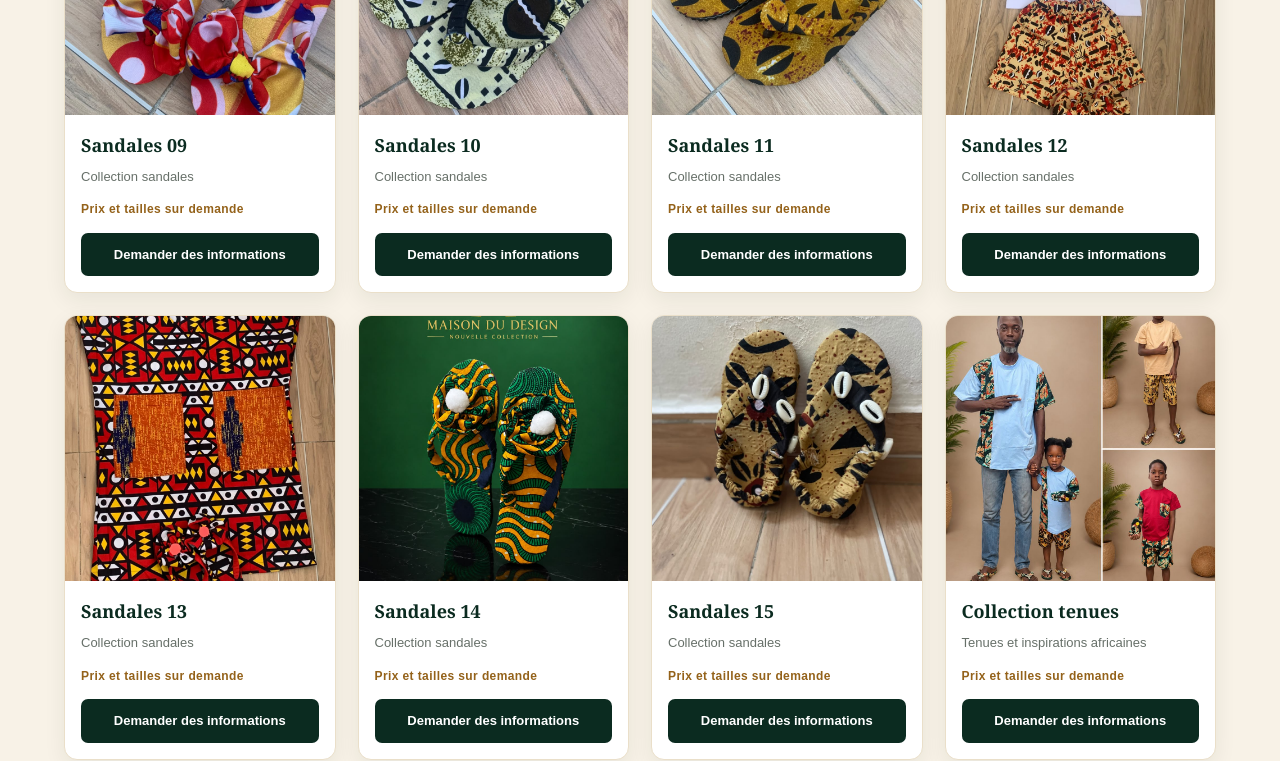
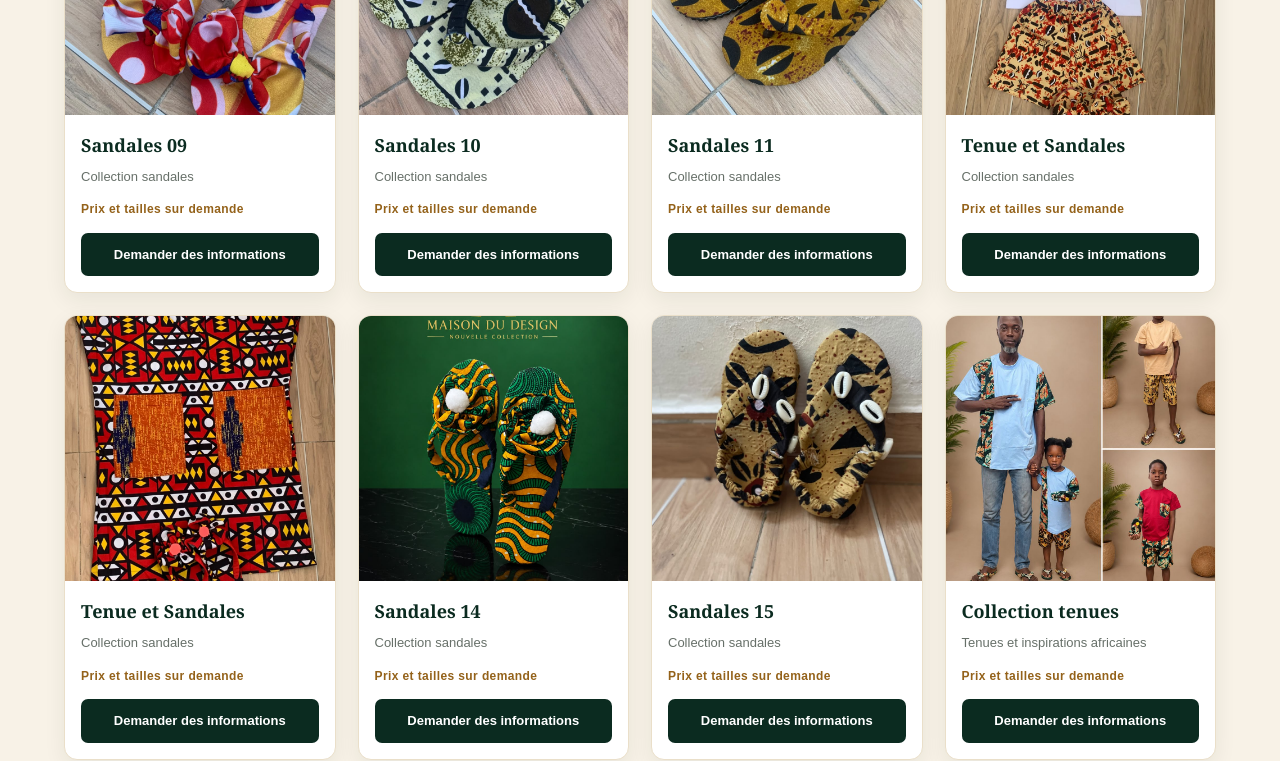
Before and after one commit to attiwotoauteur/la-maison-du-design, a plain HTML site: page index.html in a window 1280 px wide. Shown: the part 2940-3701 px from the top of the page. Drawn offline with Linux system fonts and the light colour scheme.

Commit message:
Update product names

```diff
--- a/index.html
+++ b/index.html
@@ -1072,7 +1072,7 @@
         <article class="produit" data-categorie="sandales">
           <img src="images/sandales-12.jpeg" alt="Sandales modèle 12" loading="lazy">
           <div class="produit-infos">
-            <h3>Sandales 12</h3>
+            <h3>Tenue et Sandales</h3>
             <p>Collection sandales</p>
             <div class="prix-demande">Prix et tailles sur demande</div>
             <a class="bouton bouton-vert" href="https://wa.me/2250759579755?text=Bonjour%2C%20je%20suis%20int%C3%A9ress%C3%A9(e)%20par%20les%20sandales%20mod%C3%A8le%2012.%20J%E2%80%99aimerais%20avoir%20plus%20d%E2%80%99informations.">Demander des informations</a>
@@ -1082,7 +1082,7 @@
         <article class="produit" data-categorie="sandales">
           <img src="images/sandales-13.jpeg" alt="Sandales modèle 13" loading="lazy">
           <div class="produit-infos">
-            <h3>Sandales 13</h3>
+            <h3>Tenue et Sandales</h3>
             <p>Collection sandales</p>
             <div class="prix-demande">Prix et tailles sur demande</div>
             <a class="bouton bouton-vert" href="https://wa.me/2250759579755?text=Bonjour%2C%20je%20suis%20int%C3%A9ress%C3%A9(e)%20par%20les%20sandales%20mod%C3%A8le%2013.%20J%E2%80%99aimerais%20avoir%20plus%20d%E2%80%99informations.">Demander des informations</a>
```
